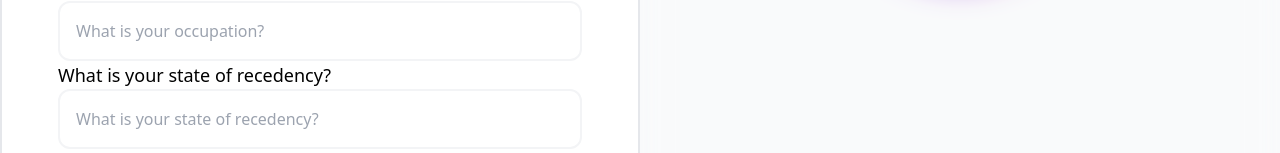
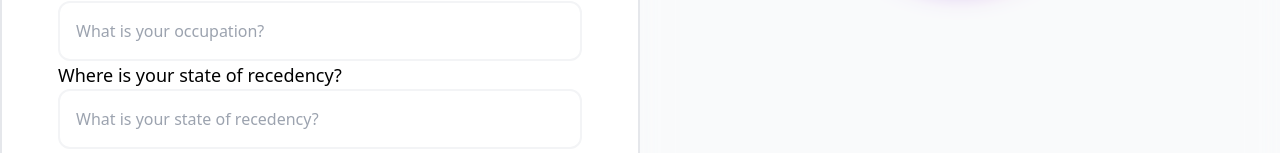
Before and after one commit to general-Dee/kmdmc, a Next.js app: page /tradefair/vendor in a window 1280 px wide. Shown: the part 585-738 px from the top of the page. Built offline with nearby package versions, Linux system fonts and the light colour scheme.

Commit message:
Novermember 1st twick

```diff
--- a/firebase.ts
+++ b/firebase.ts
@@ -2,6 +2,7 @@
 import { initializeApp } from "firebase/app"
 import { getAuth } from "firebase/auth"
 import { getFirestore } from "firebase/firestore";
+import { getStorage } from 'firebase/storage'
 
 // Your web app's Firebase configuration
 const firebaseConfig = {
@@ -14,8 +15,10 @@ const firebaseConfig = {
 };
 
 // Initialize Firebase
-initializeApp(firebaseConfig)
+const app = initializeApp(firebaseConfig)
 
 export const db = getFirestore()
 
+export const storage = getStorage(app)
+
 export const auth = getAuth()
--- a/pages/tradefair/vendor.tsx
+++ b/pages/tradefair/vendor.tsx
@@ -106,7 +106,7 @@ function sponsours({}: Props) {
                   <input type="text" onChange={(e) => setOccupation(e.target.value)} value={occupation} id="occupation" className='vendorFormInput' placeholder='What is your occupation?'/>
               </div>
               <div>
-                  <label htmlFor="recedency" className='vendorFormLabel'>What is your state of recedency?</label>
+                  <label htmlFor="recedency" className='vendorFormLabel'>Where is your state of recedency?</label>
                   <input type="text" onChange={(e) => setRecedency(e.target.value)} value={recedency} id="numberOfStalls" className='vendorFormInput' placeholder='What is your state of recedency?'/>
               </div>
               <div>
```
